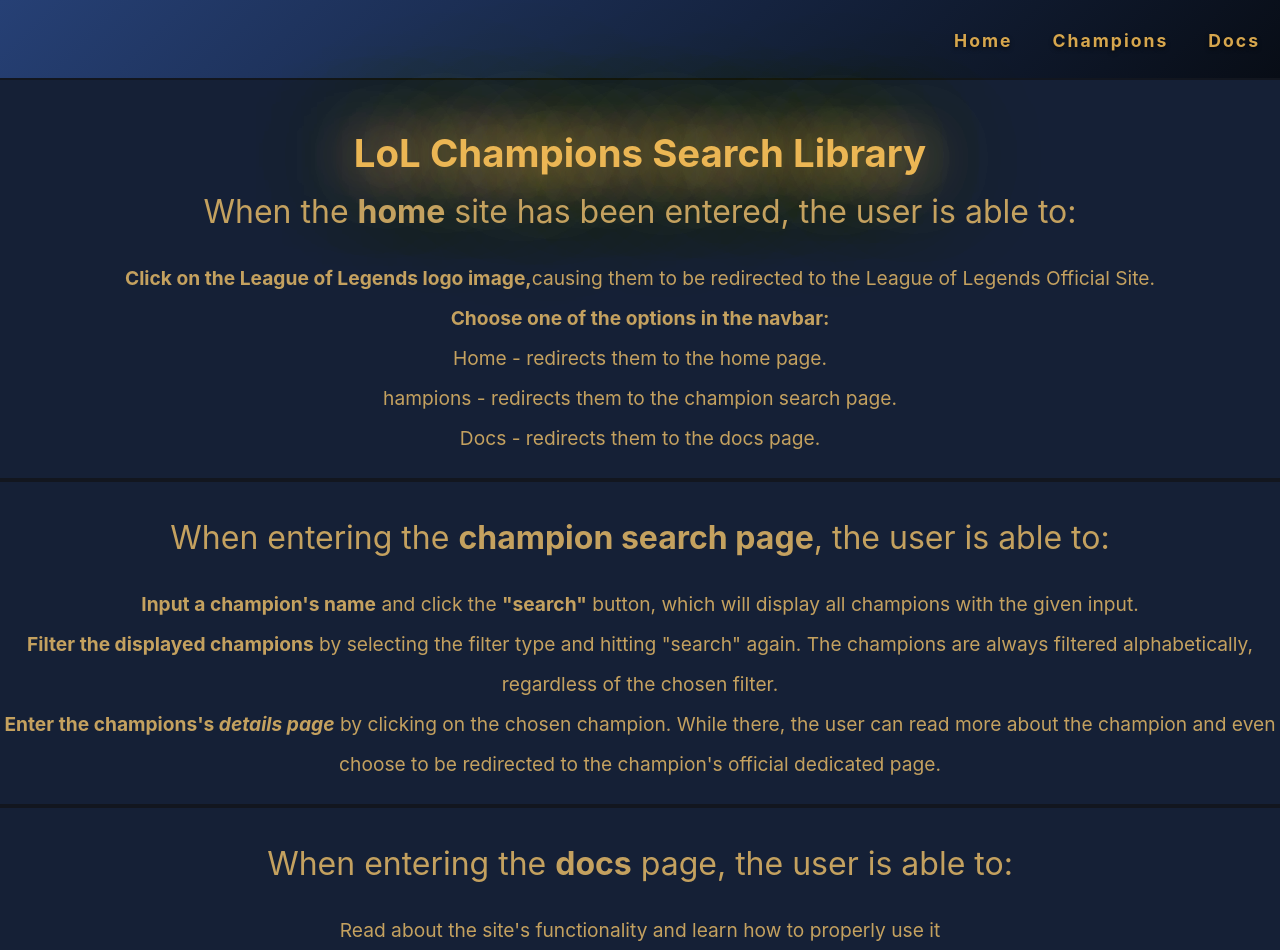
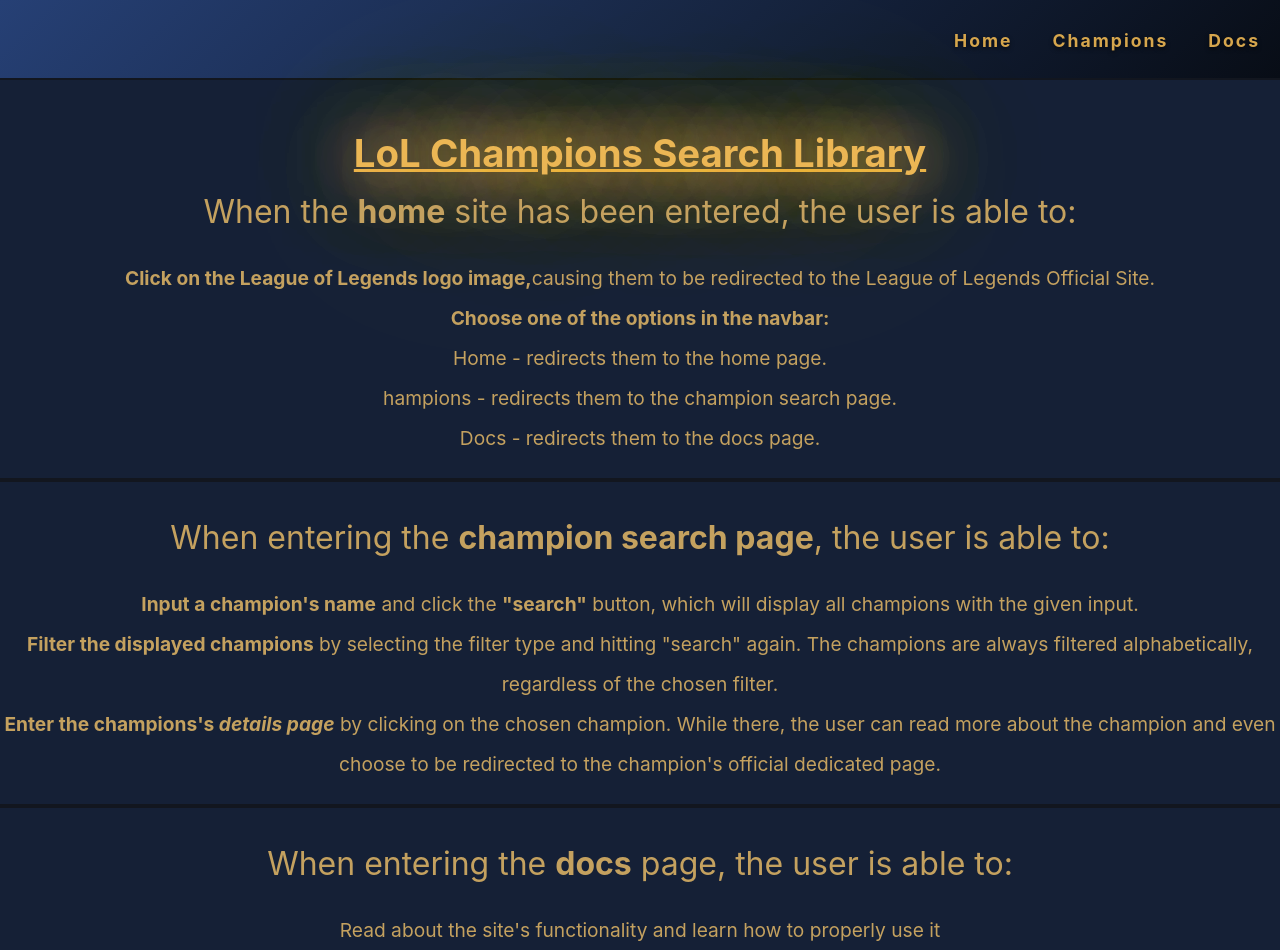
Before and after one commit to OmegaSuperstar/project, a React (Create React App) app: page /docs in a window 1280 px wide. Built offline with nearby package versions, Linux system fonts and the light colour scheme.

Commit message:
Update Docs.js

```diff
--- a/src/Docs.js
+++ b/src/Docs.js
@@ -4,7 +4,7 @@
 function Docs(){
     return(
         <div className='docsDiv'>
-            <h1>LoL Champions Search Library</h1>
+            <h1><u>LoL Champions Search Library</u></h1>
             <p className='homePageParag'>When the <strong>home</strong> site has been entered, the user is able to:</p>
             <ul>
                 <li>
```
